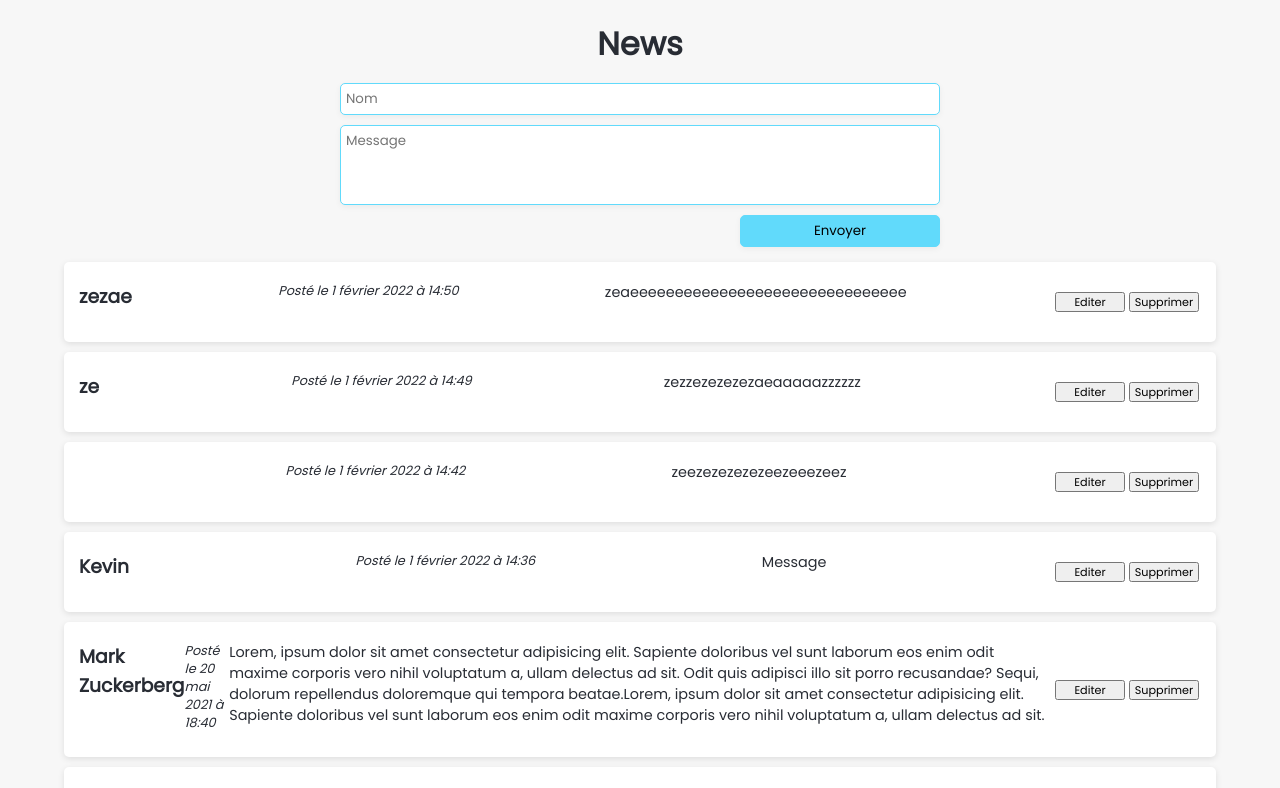
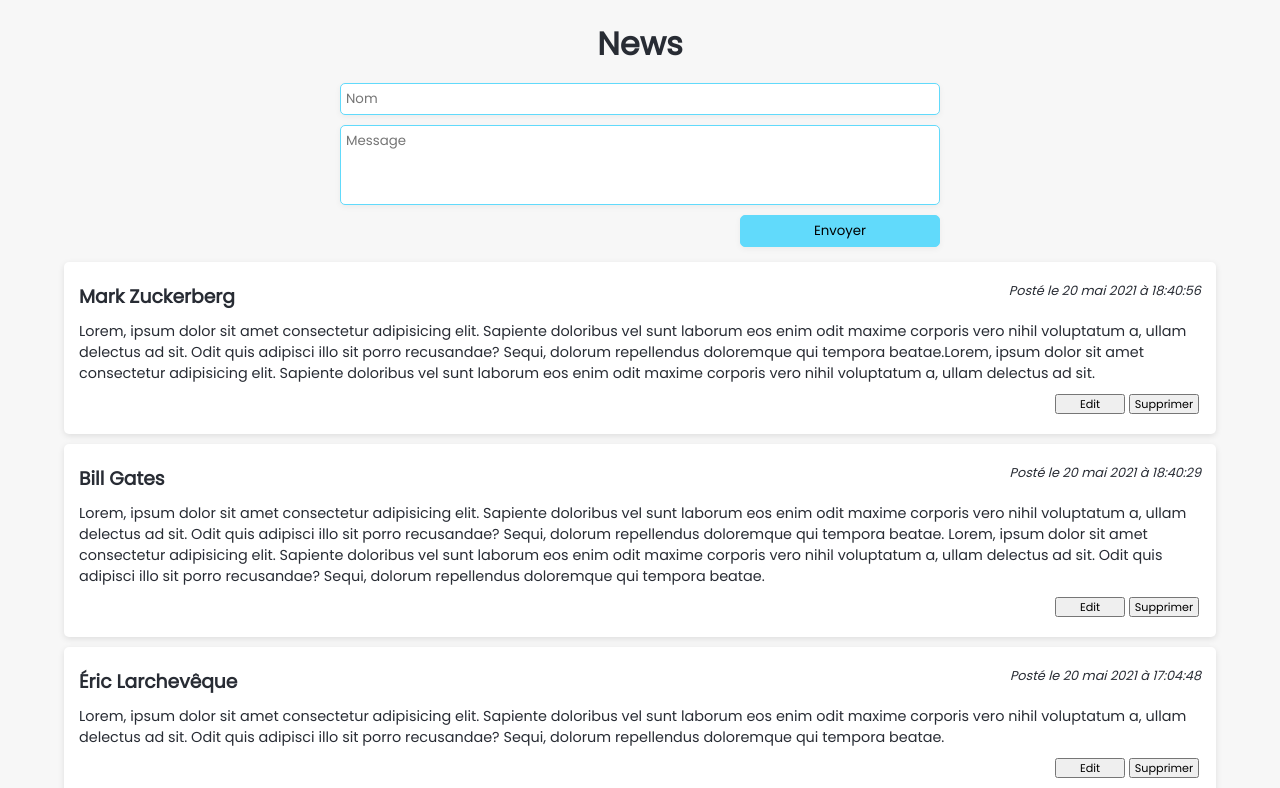
Before and after one commit to kevinkotcherga/crud-react, a React (Create React App) app: page / in a window 1280 px wide. Shown: the top 788 px of the page. Built offline with nearby package versions, Linux system fonts and the light colour scheme; data requests are answered from the project's data file.

Commit message:
✨feat(news): ajout de la fonction supprimer pour un article

```diff
--- a/src/assets/db.json
+++ b/src/assets/db.json
@@ -1,8 +1,8 @@
 {
   "articles": [
     {
-      "author": "From Scratch",
-      "content": "      Lorem, ipsum dolor sit amet consectetur adipisicing elit. Sapiente doloribus vel sunt laborum eos enim odit maxime corporis vero nihil voluptatum a, ullam delectus ad sit. Odit quis adipisci illo sit porro recusandae? Sequi, dolorum repellendus doloremque qui tempora beatae.",
+      "author": "Éric Larchevêque",
+      "content": "Lorem, ipsum dolor sit amet consectetur adipisicing elit. Sapiente doloribus vel sunt laborum eos enim odit maxime corporis vero nihil voluptatum a, ullam delectus ad sit. Odit quis adipisci illo sit porro recusandae? Sequi, dolorum repellendus doloremque qui tempora beatae.",
       "date": 1621530288602,
       "id": 1
     },
@@ -17,30 +17,6 @@
       "content": "Lorem, ipsum dolor sit amet consectetur adipisicing elit. Sapiente doloribus vel sunt laborum eos enim odit maxime corporis vero nihil voluptatum a, ullam delectus ad sit. Odit quis adipisci illo sit porro recusandae? Sequi, dolorum repellendus doloremque qui tempora beatae.Lorem, ipsum dolor sit amet consectetur adipisicing elit. Sapiente doloribus vel sunt laborum eos enim odit maxime corporis vero nihil voluptatum a, ullam delectus ad sit. ",
       "date": 1621536056135,
       "id": 3
-    },
-    {
-      "author": "Kevin",
-      "content": "Message",
-      "date": 1643726182914,
-      "id": 4
-    },
-    {
-      "author": "",
-      "content": "zeezezezezezeezeeezeez",
-      "date": 1643726554774,
-      "id": 5
-    },
-    {
-      "author": "ze",
-      "content": "zezzezezezezaeaaaaazzzzzz",
-      "date": 1643726952164,
-      "id": 6
-    },
-    {
-      "author": "zezae",
-      "content": "zeaeeeeeeeeeeeeeeeeeeeeeeeeeeeeeee",
-      "date": 1643727025893,
-      "id": 7
     }
   ]
 }
--- a/src/components/Article.js
+++ b/src/components/Article.js
@@ -1,29 +1,62 @@
-import React from 'react';
+import React, { useState } from "react";
+import axios from "axios";
+import DeleteArticle from "./DeleteArticle";
 
-const Article = ({article}) => {
+
+const Article = ({ article }) => {
+  const [isEditing, setIsEditing] = useState(false);
+  const [editedContent, setEditContent] = useState("");
 
   const dateParser = (date) => {
-    let newDate = new Date(date).toLocaleDateString('fr-FR', {
+    let newDate = new Date(date).toLocaleDateString("fr-FR", {
       year: "numeric",
+      month: "long",
       day: "numeric",
-      month: "long",
       hour: "numeric",
-      minute: "numeric"
-      })
-    return newDate
-  }
+      minute: "numeric",
+      second: "numeric",
+    });
+    return newDate;
+  };
+
+  const handleEdit = () => {
+    const data = {
+      author: article.author,
+      content: editedContent ? editedContent : article.content,
+      date: article.date,
+    };
+
+    axios.put("http://localhost:3003/articles/" + article.id, data).then(() => {
+      setIsEditing(false);
+    });
+  };
 
   return (
-    <div className="article">
+    <div
+      className="article"
+      style={{ background: isEditing ? "#f3feff" : "white" }}
+    >
       <div className="card-header">
         <h3>{article.author}</h3>
         <em>Posté le {dateParser(article.date)}</em>
-        <p>{article.content}</p>
+      </div>
+      {isEditing ? (
+        <textarea
+          onChange={(e) => setEditContent(e.target.value)}
+          autoFocus
+          defaultValue={editedContent ? editedContent : article.content}
+        ></textarea>
+      ) : (
+        <p>{editedContent ? editedContent : article.content}</p>
+      )}
 
-        <div className="btn-container">
-          <button>Editer</button>
-          <button>Supprimer</button>
-        </div>
+      <div className="btn-container">
+        {isEditing ? (
+          <button onClick={handleEdit}>Valider</button>
+        ) : (
+          <button onClick={() => setIsEditing(true)}>Edit</button>
+        )}
+        <DeleteArticle id={article.id} />
       </div>
     </div>
   );
--- /dev/null
+++ b/src/components/DeleteArticle.js
@@ -0,0 +1,20 @@
+import axios from 'axios';
+import React from 'react';
+
+const DeleteArticle = ({id}) => {
+
+  const handleDelete = () => {
+    axios.delete('http://localhost:3003/articles/' + id);
+    window.location.reload();
+  };
+
+  return (
+    <button onClick={() => {
+      if (window.confirm('Voulez-vous supprimer cet article?')) {
+        handleDelete();
+      }
+    } }>Supprimer</button>
+  );
+};
+
+export default DeleteArticle;<h1>Delete</h1>
```
